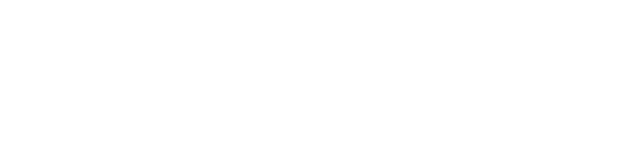
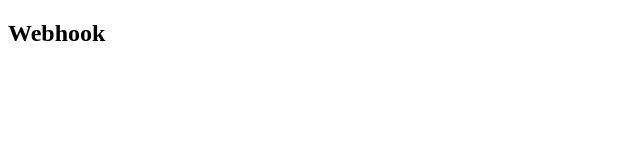
Before and after one commit to Monikamuruges/pushsample, a plain HTML site: page index.html in a window 1280 px wide. Shown: the whole page, without its empty margins (0-640 px from the left). Drawn offline with Linux system fonts and the light colour scheme.

Commit message:
Update index.html

```diff
--- a/index.html
+++ b/index.html
@@ -6,6 +6,7 @@
     <title>Document</title>
 </head>
 <body>
+    <h2>Webhook</h2>
 
 </body>
 </html>
```
